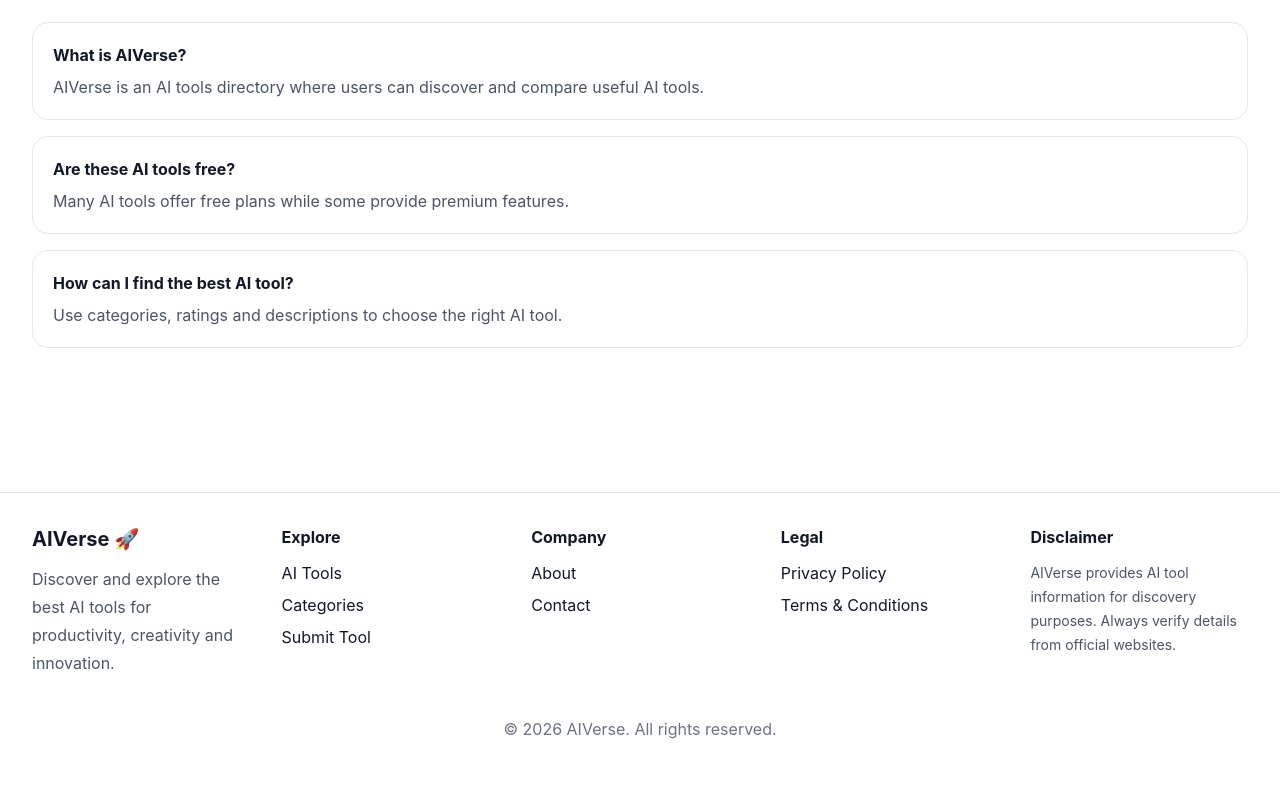
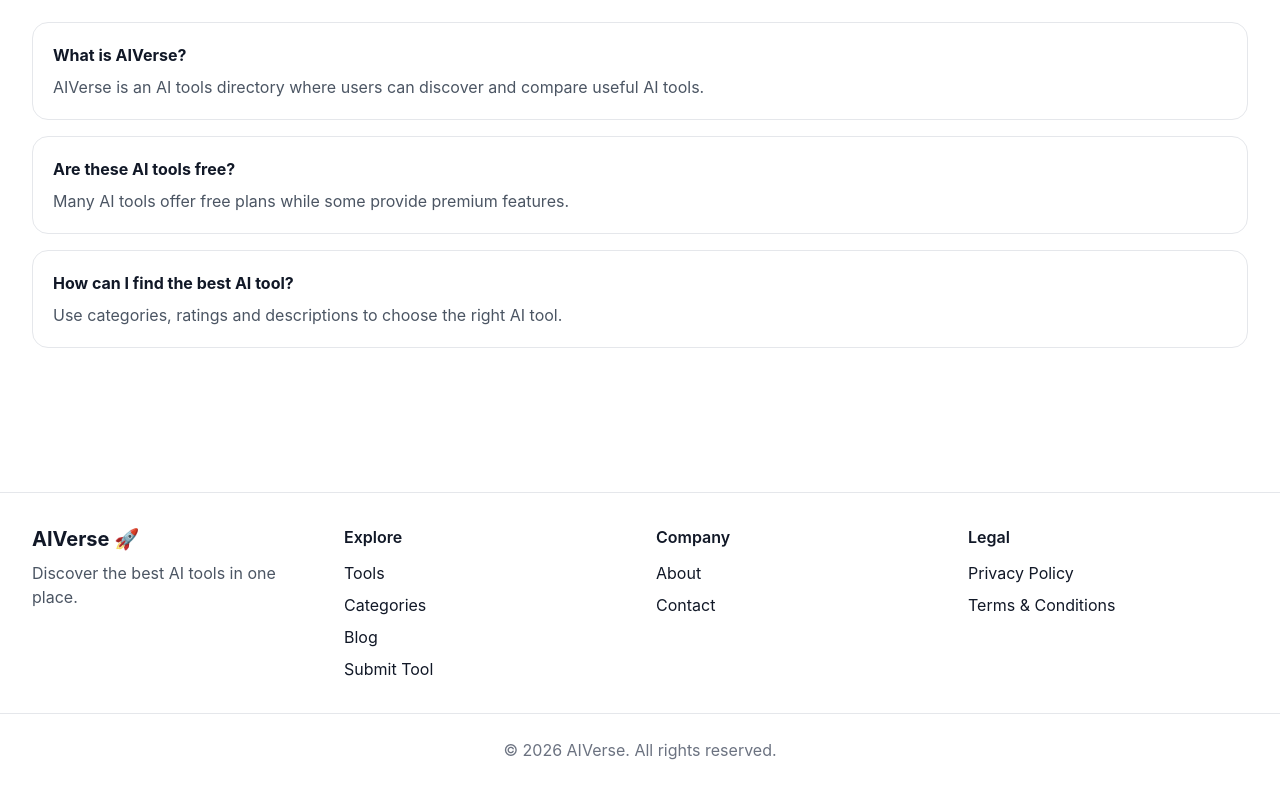
Before and after one commit to amankumar1648/AIVerse, a Next.js app: page / in a window 1280 px wide. Shown: the part 1495-2281 px from the top of the page. Built offline with nearby package versions, Linux system fonts and the light colour scheme; no server answers; the database is empty.

Commit message:
Update footer with blog link

```diff
--- a/components/Footer.tsx
+++ b/components/Footer.tsx
@@ -1,147 +1,48 @@
 import Link from "next/link";
 
-
-export default function Footer(){
-
+export default function Footer() {
   return (
-
-    <footer className="border-t mt-20 p-8">
-
-
-      <div className="max-w-7xl mx-auto grid md:grid-cols-5 gap-8">
-
+    <footer className="border-t mt-20 bg-white">
+      <div className="max-w-7xl mx-auto grid grid-cols-2 md:grid-cols-4 gap-8 p-8">
 
         <div>
-
-          <h2 className="text-xl font-bold">
-            AIVerse 🚀
-          </h2>
-
-          <p className="mt-3 text-gray-600 leading-7">
-
-            Discover and explore the best AI tools
-            for productivity, creativity and innovation.
-
+          <h2 className="text-xl font-bold">AIVerse 🚀</h2>
+          <p className="mt-2 text-gray-600">
+            Discover the best AI tools in one place.
           </p>
-
         </div>
 
-
-
+        <div>
+          <h3 className="font-semibold mb-3">Explore</h3>
+          <ul className="space-y-2">
+            <li><Link href="/tools">Tools</Link></li>
+            <li><Link href="/categories">Categories</Link></li>
+            <li><Link href="/blog">Blog</Link></li>
+            <li><Link href="/submit">Submit Tool</Link></li>
+          </ul>
+        </div>
 
         <div>
-
-          <h3 className="font-bold mb-3">
-            Explore
-          </h3>
-
-
-          <div className="space-y-2 flex flex-col">
-
-            <Link href="/tools">
-              AI Tools
-            </Link>
-
-            <Link href="/categories">
-              Categories
-            </Link>
-
-            <Link href="/submit">
-              Submit Tool
-            </Link>
-
-          </div>
-
-
+          <h3 className="font-semibold mb-3">Company</h3>
+          <ul className="space-y-2">
+            <li><Link href="/about">About</Link></li>
+            <li><Link href="/contact">Contact</Link></li>
+          </ul>
         </div>
 
-
-
-
         <div>
-
-          <h3 className="font-bold mb-3">
-            Company
-          </h3>
-
-
-          <div className="space-y-2 flex flex-col">
-
-            <Link href="/about">
-              About
-            </Link>
-
-            <Link href="/contact">
-              Contact
-            </Link>
-
-          </div>
-
-
+          <h3 className="font-semibold mb-3">Legal</h3>
+          <ul className="space-y-2">
+            <li><Link href="/privacy">Privacy Policy</Link></li>
+            <li><Link href="/terms">Terms & Conditions</Link></li>
+          </ul>
         </div>
-
-
-
-
-        <div>
-
-          <h3 className="font-bold mb-3">
-            Legal
-          </h3>
-
-
-          <div className="space-y-2 flex flex-col">
-
-            <Link href="/privacy">
-              Privacy Policy
-            </Link>
-
-            <Link href="/terms">
-              Terms & Conditions
-            </Link>
-
-          </div>
-
-
-        </div>
-
-
-
-
-        <div>
-
-          <h3 className="font-bold mb-3">
-            Disclaimer
-          </h3>
-
-
-          <p className="text-gray-600 text-sm leading-6">
-
-            AIVerse provides AI tool information
-            for discovery purposes. Always verify
-            details from official websites.
-
-          </p>
-
-
-        </div>
-
 
       </div>
 
-
-
-
-      <p className="text-center mt-10 text-gray-500">
-
-        © {new Date().getFullYear()} AIVerse.
-        All rights reserved.
-
-      </p>
-
-
+      <div className="border-t py-6 text-center text-gray-500">
+        © {new Date().getFullYear()} AIVerse. All rights reserved.
+      </div>
     </footer>
-
   );
-
 }
```
